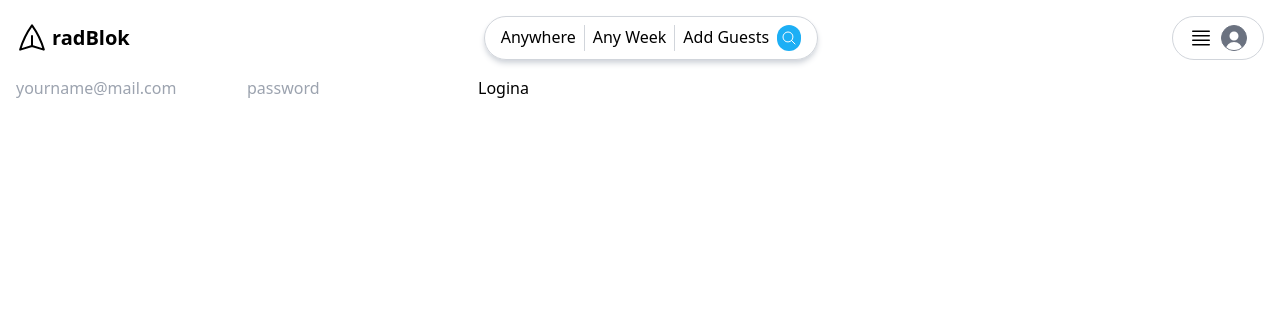
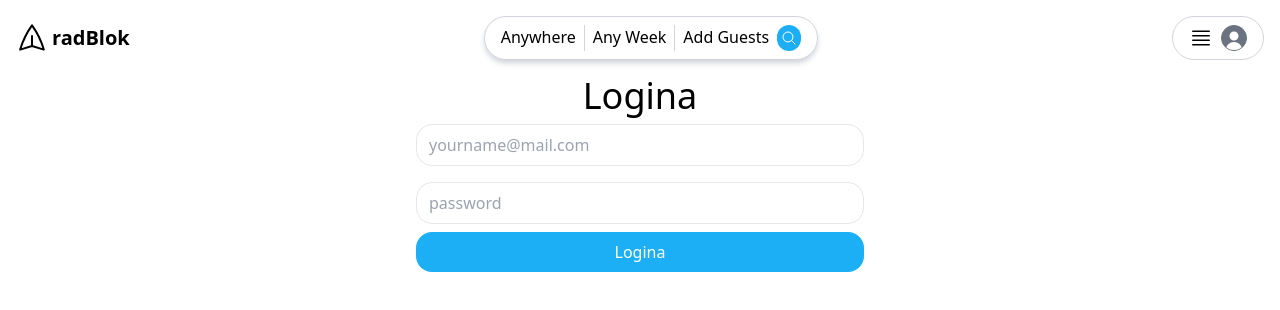
Before and after one commit to radlee/airbnc, a React (Vite) app in the folder client/: page /login in a window 1280 px wide. Shown: the top 310 px of the page. Built offline with nearby package versions, Linux system fonts and the light colour scheme.

Commit message:
Styled Button and Inputs

```diff
--- a/client/src/index.css
+++ b/client/src/index.css
@@ -1,3 +1,16 @@
 @tailwind base;
 @tailwind components;
 @tailwind utilities;
+
+input[type="text"], input[type="password"], input[type="email"] {
+  @apply w-full border my-2 py-2 px-3 rounded-2xl;
+}
+
+button {
+  @apply bg-gray-300;
+}
+
+button.primary {
+  background-color: #1daff5;
+  @apply bg-primary p-2 w-full text-white rounded-2xl;
+}
--- a/client/src/pages/LoginPage.jsx
+++ b/client/src/pages/LoginPage.jsx
@@ -1,10 +1,11 @@
 export default function LoginPage() {
     return(
         <div className="mt-4">
-            <form action="">
+            <h1 className="text-4xl text-center">Logina</h1>
+            <form className="max-w-md mx-auto">
                 <input type="email" name="" placeholder="yourname@mail.com" />
                 <input type="password" name="" placeholder="password" />
-                <button>Logina</button>
+                <button className="primary">Logina</button>
             </form>
         </div>
     )
```
